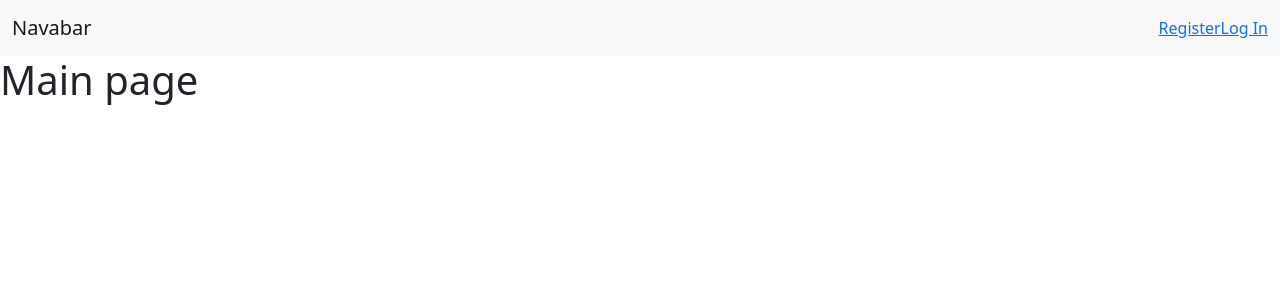
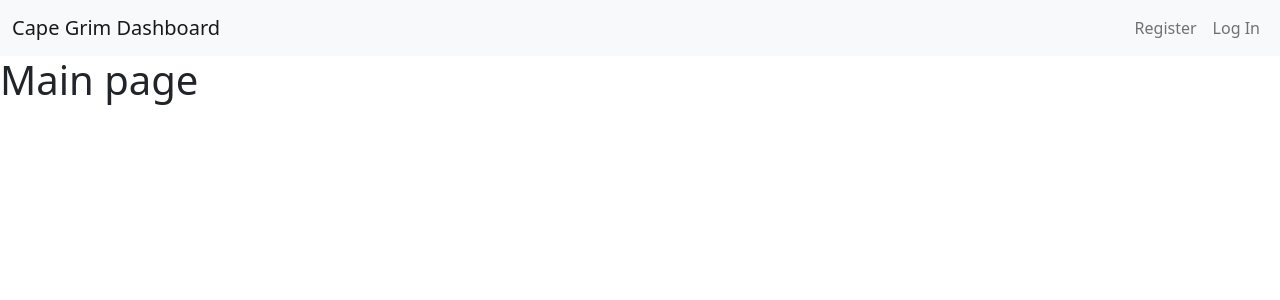
Before and after one commit to alanseed/cape-grim-dashboard, a Flask app: page / in a window 1280 px wide. Shown: the top 300 px of the page. Run offline with Flask 2, Linux system fonts and the light colour scheme.

Commit message:
Improved main page

```diff
--- a/app/auth/auth.py
+++ b/app/auth/auth.py
@@ -43,6 +43,7 @@ def login():
             session.clear()
             session['user_id'] = user_id
             g.user = User(user_id)
+            g.username = username
             return render_template('main/index.html')
 
         flash(error)
@@ -69,7 +70,7 @@ def load_logged_in_user():
 def logout():
     session.clear()
     g.user = None
-    return redirect(url_for('auth.login'))
+    return render_template('main/index.html')
 
 def login_required(view):
     @functools.wraps(view)
--- a/app/templates/main_base.html
+++ b/app/templates/main_base.html
@@ -1,22 +1,27 @@
 <!doctype html lang="en">
 <title>{% block title %}{% endblock %} - Cape Grim Dashboard</title>
-<link href="https://cdn.jsdelivr.net/npm/bootstrap@5.1.3/dist/css/bootstrap.min.css" rel="stylesheet" integrity="sha384-1BmE4kWBq78iYhFldvKuhfTAU6auU8tT94WrHftjDbrCEXSU1oBoqyl2QvZ6jIW3" crossorigin="anonymous">
+<link href="https://cdn.jsdelivr.net/npm/bootstrap@5.1.3/dist/css/bootstrap.min.css" rel="stylesheet"
+  integrity="sha384-1BmE4kWBq78iYhFldvKuhfTAU6auU8tT94WrHftjDbrCEXSU1oBoqyl2QvZ6jIW3" crossorigin="anonymous">
 
-<nav class ="navbar navbar-expand-lg navbar-light bg-light">
-    <div class = "container-fluid">
-        <a class ="navbar-brand" href="#">Navabar</a>
-        <ul class = "navbar-nav">
-            <li class ="nav-item">
-                {% if g.user %}
-                <li><span>{{ g.user['username'] }}</span>
-                <li><a href="{{ url_for('auth.logout') }}">Log Out</a>
-              {% else %}
-                <li><a href="{{ url_for('auth.register') }}">Register</a>
-                <li><a href="{{ url_for('auth.login') }}">Log In</a>
-              {% endif %}
-            </li>
-        </ul>
-    </div>
+<nav class="navbar navbar-expand-sm navbar-light bg-light ms-auto">
+  <div class="container-fluid">
+    <a class="navbar-brand" href="{{ url_for('auth.login') }}">Cape Grim Dashboard</a>
+    <ul class="navbar-nav" me-auto mb-2 mk-lg-2>
+
+   {% if g.user %}
+
+      <span class="navbar-text">{{ g.username }}</span>
+      <li class="nav-item"><a class="nav-link active" href="{{ url_for('auth.logout') }}">Log Out</a></li>
+
+    {% else %}
+
+      <li class="nav-item"><a class="nav-link" href="{{ url_for('auth.register') }}">Register</a></li>
+      <li class="nav-item"><a class="nav-link" href="{{ url_for('auth.login') }}">Log In</a></li>
+
+    {% endif %}
+
+    </ul>
+  </div>
 </nav>
 
 <section class="content">
--- a/app/templates/user_base.html
+++ b/app/templates/user_base.html
@@ -1,4 +1,4 @@
-<!doctype html lang="eng">
+<!doctype html lang="en">
 <title>{% block title %}{% endblock %} - Cape Grim Dashboard</title>
 <!-- <link href="https://cdn.jsdelivr.net/npm/bootstrap@5.1.3/dist/css/bootstrap.min.css" rel="stylesheet" integrity="sha384-1BmE4kWBq78iYhFldvKuhfTAU6auU8tT94WrHftjDbrCEXSU1oBoqyl2QvZ6jIW3" crossorigin="anonymous"> -->
 <link rel="stylesheet" href="{{ url_for('static', filename='style.css') }}">
```
